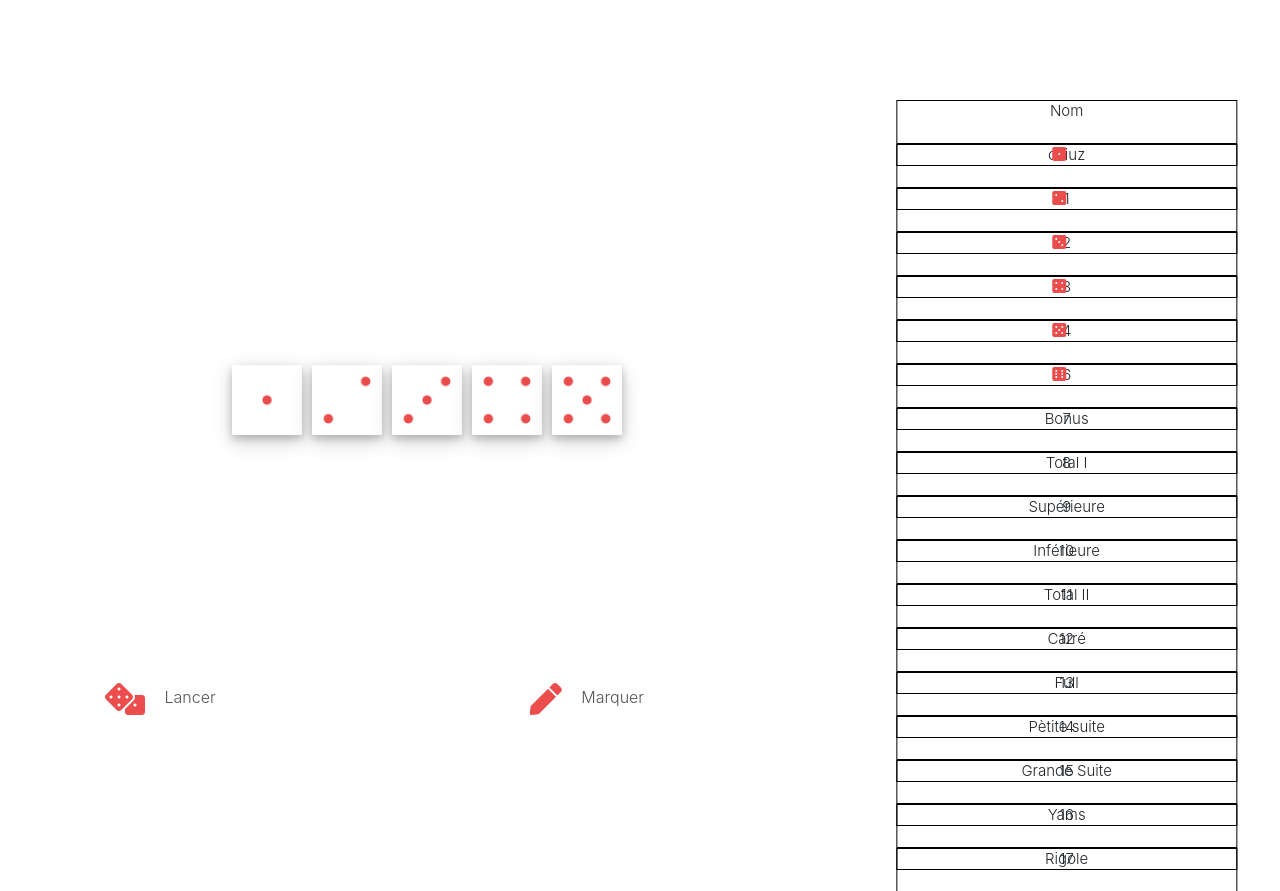
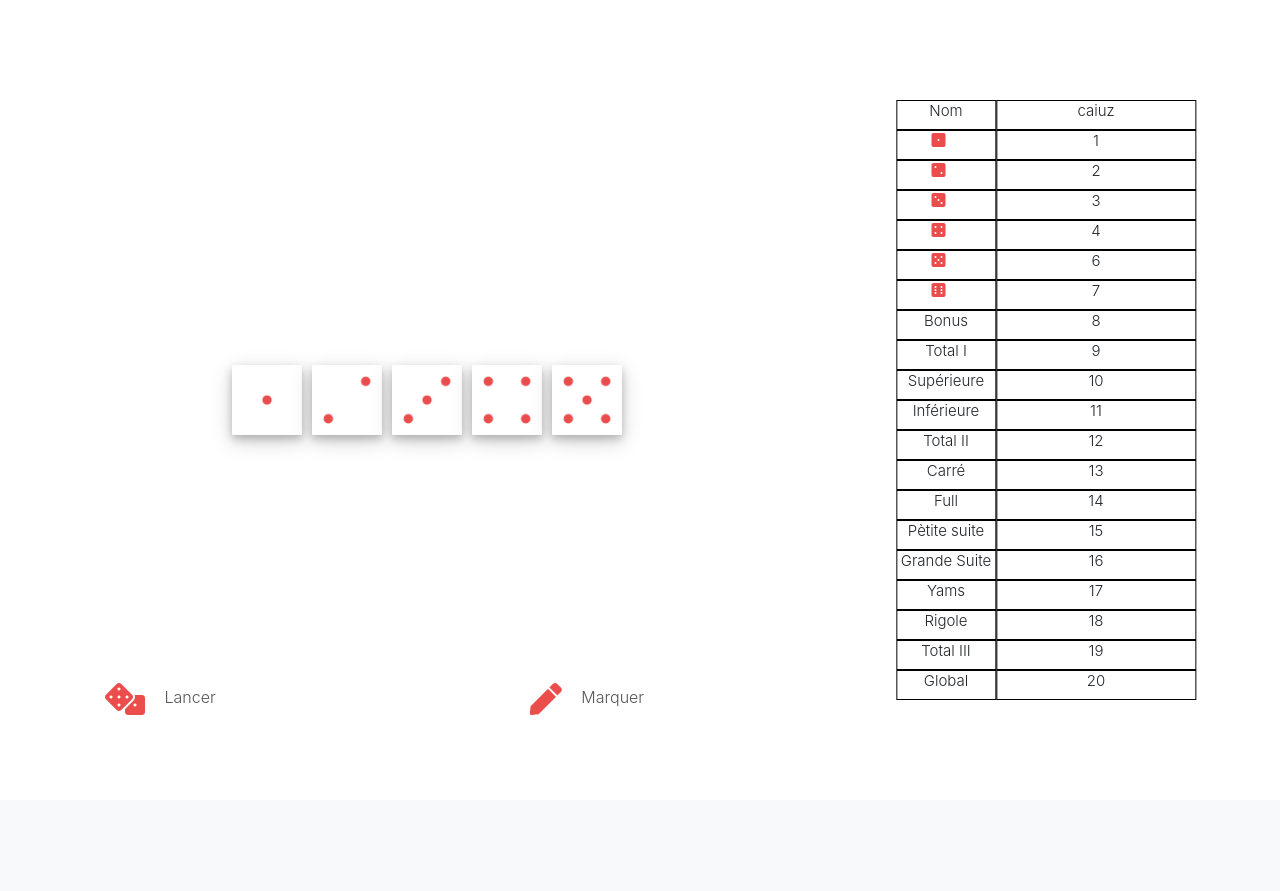
Before and after one commit to nicola-carraro/yams, a Flask app: page / in a window 1280 px wide. Shown: the part 76-967 px from the top of the page. After the commit the page ends 791 px from the top, so only its background shows below. Run offline with Flask 2, Linux system fonts and the light colour scheme; some libraries are stand-ins or nearby versions.

Commit message:
Reduced score table size

```diff
--- a/yams/static/css/master.css
+++ b/yams/static/css/master.css
@@ -122,7 +122,7 @@
 .score-row{
   display: grid;
   grid-template-rows: 100%;
-  grid-template-columns: 100px repeat(auto-fill, 1fr);
+  grid-template-columns: 100px 200px;
 }
 
 .score-dice {
```
